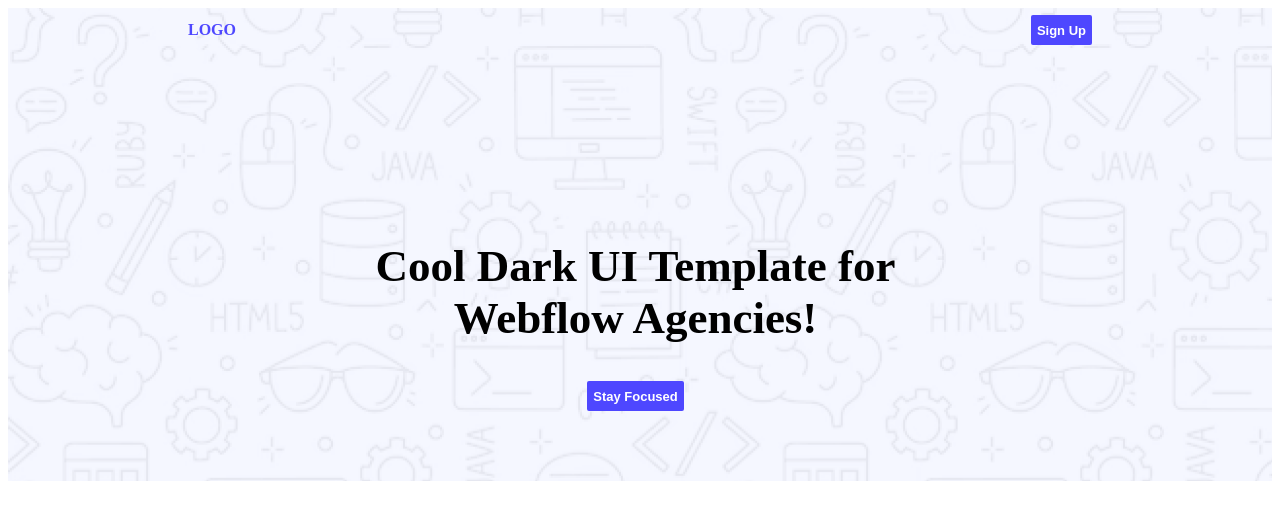
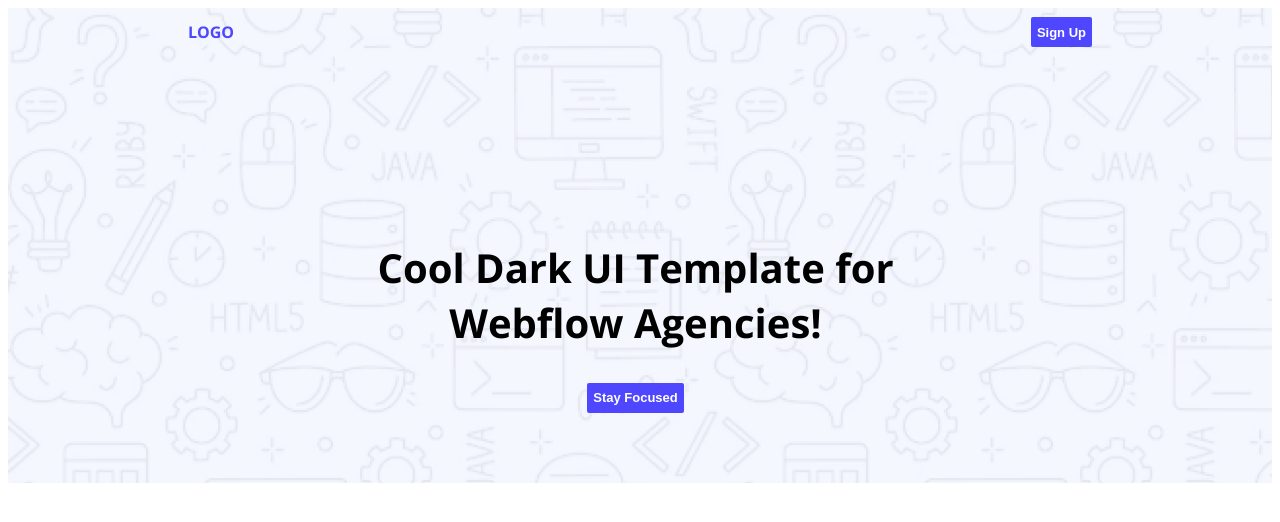
Before and after one commit to SujanChakma679/first-assignment-programming-hero, a plain HTML site: page index.html in a window 1280 px wide. Drawn offline with nearby package versions, Linux system fonts and the light colour scheme; files whose address does not match are found by name.

Commit message:
google font add

```diff
--- a/index.html
+++ b/index.html
@@ -7,7 +7,7 @@
 
     <link rel="stylesheet" href="../first assignment programming hero/styles/styles.css">
 </head>
-<body>
+<body class="open-sans-simple">
     <header>
         <section class="banner">
             <div>
--- a/styles/styles.css
+++ b/styles/styles.css
@@ -1,4 +1,13 @@
 
+
+@import url('https://fonts.googleapis.com/css2?family=Open+Sans:ital,wght@0,300..800;1,300..800&display=swap');
+
+.open-sans-simple {
+  font-family: "Open Sans", sans-serif;
+  font-optical-sizing: auto;
+  font-style: normal;
+  font-variation-settings: "wdth" 100;
+}
 
 /* header style */
 .logo{
@@ -39,7 +48,7 @@ header{
 .header-title{
     text-align: center;
     font-weight: 700;
-    font-size: 45px;
+    font-size: 40px;
 }
 
 .header{
```
